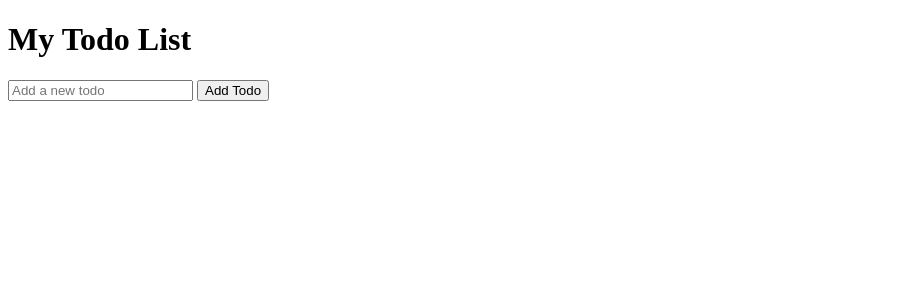
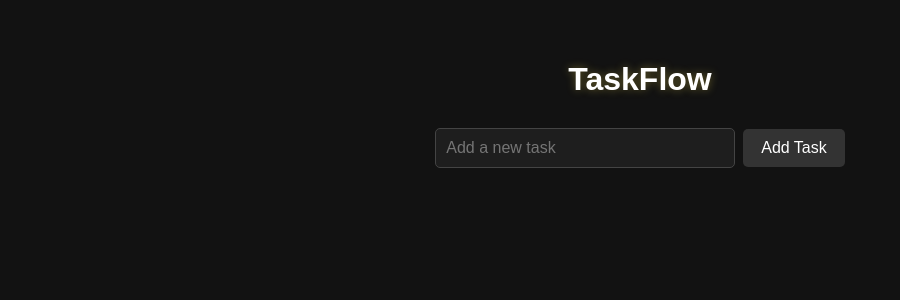
Before and after one commit to yagnagurram628/Task.Flow, a Flask app: page / in a window 1280 px wide. Shown: the top 300 px of the page, without its empty margins (0-900 px from the left). Run offline with Flask 3, Linux system fonts and the light colour scheme; data that the repository does not hold is empty.

Commit message:
Polish TaskFlow UI and refactor database handling

```diff
--- a/app.py
+++ b/app.py
@@ -1,75 +1,91 @@
 import sqlite3
-from flask import Flask, render_template, request, redirect, url_for
+from flask import Flask, render_template, request, redirect, url_for, g
 app = Flask(__name__)
 
 def get_db():
-    db=sqlite3.connect('todo.db')
-    db.row_factory=sqlite3.Row
+    if 'db' not in g:
+        g.db = sqlite3.connect('todo.db')
+        g.db.row_factory  = sqlite3.Row
+
+    return g.db
+
+@app.teardown_appcontext
+def close_db(exception):
+    db = g.pop('db', None)
+
+    if db is not None:
+        db.close()
+
+def init_db():
+    db = get_db()
     db.execute("""
-    CREATE TABLE IF NOT EXISTS todo(
-        id INTEGER PRIMARY KEY,
-        text TEXT,
-        completed INTEGER)
-        """)
+        CREATE TABLE IF NOT EXISTS todo(
+            id INTEGER PRIMARY KEY,
+            text TEXT,
+            completed INTEGER
+        )
+    """)
     db.commit()
-    return db
 
-@app.route('/', methods=['GET','POST'])
+@app.route('/', methods=['GET', 'POST'])
 def home():
 
-    db=get_db()
+    db = get_db()
     if request.method == 'POST':
-        todo=request.form['todo'].strip()
+        todo = request.form['todo'].strip()
 
         if not todo:
-            todos=db.execute("SELECT * FROM todo")
-            return render_template('home.html',todos=todos,error="Field is empty!")
+            todos = db.execute("SELECT * FROM todo")
+            return render_template('home.html', todos=todos, error="Field is empty!")
 
         db.execute("""
             INSERT INTO todo (text,completed)
-            VALUES(?,0)
-        """,(todo,))
+            VALUES (?,0)
+        """, (todo,))
         db.commit()
 
-    todos=db.execute("SELECT * FROM todo")
-    return render_template('home.html',todos=todos)
+    todos = db.execute("SELECT * FROM todo")
+    return render_template('home.html', todos=todos)
 
 @app.route('/delete/<int:id>')
 def delete(id):
-    db=get_db()
-    db.execute("DELETE FROM todo WHERE id=?",(id,))
+    db = get_db()
+    db.execute("DELETE FROM todo WHERE id=?", (id,))
     db.commit()
 
     return redirect(url_for('home'))
 
 @app.route('/completed/<int:id>')
 def completed(id):
-    db=get_db()
+    db = get_db()
     db.execute("""
         UPDATE todo
-        SET completed=1-completed
-        WHERE id=?
-    """,(id,))
+        SET completed = 1 - completed
+        WHERE id = ?
+    """, (id,))
     db.commit()
 
     return redirect(url_for('home'))
 
-@app.route('/edit/<int:id>',methods=['GET','POST'])
+@app.route('/edit/<int:id>',methods=['GET', 'POST'])
 def edit(id):
-    db=get_db()
-    if request.method=="POST":
-        ntext=request.form['text'].strip()
+    db = get_db()
+    if request.method == "POST":
+        ntext = request.form['text'].strip()
         if not ntext:
-            return render_template('edit.html',text=ntext, error="Field is empty!")
+            return render_template('edit.html', text=ntext, error="Field is empty!")
         db.execute("""
         UPDATE todo
-        SET text=?
-        WHERE id=?
-        """,(ntext,id))
+        SET text = ?
+        WHERE id = ?
+        """, (ntext, id))
         db.commit()
         return redirect(url_for('home'))
-    text=db.execute("SELECT text FROM todo where id=?",(id,)).fetchone()
-    return render_template('edit.html',text=text["text"])
+    text = db.execute("SELECT text FROM todo WHERE id = ?", (id,)).fetchone()
+    return render_template('edit.html', text=text["text"])
 
 if __name__=='__main__':
+    with app.app_context():
+        init_db()
+
     app.run(debug=True)
--- /dev/null
+++ b/static/style.css
@@ -0,0 +1,119 @@
+body {
+    background-color: #121212;
+    color: white;
+    font-family:  Arial, Helvetica, sans-serif;
+    margin: 0;
+    padding: 40px;
+}
+.heading  {
+    text-align: center;
+    margin-bottom: 30px;
+}
+form {
+    display: flex;
+    justify-content: center;
+    align-items: center;
+    gap: 8px;
+    margin-bottom: 30px;
+}
+form input {
+    background-color: #1e1e1e;
+    color: white;
+    border: 1px solid #444;
+    border-radius: 5px;
+    padding: 10px;
+    width: 100%;
+    max-width: 300px;
+    box-sizing: border-box;
+    font-size: 16px;
+}
+form button {
+    padding: 10px 18px;
+    font-size: 16px;
+    cursor: pointer;
+    background-color: #333;
+    color: white;
+    border: none;
+    border-radius: 5px;
+    transition: background-color 0.2s ease;
+}
+.todo-item {
+    background-color: #1e1e1e;
+    padding: 15px;
+    margin-bottom: 15px;
+    border-radius: 8px;
+
+    display: flex;
+    justify-content: space-between;
+    align-items: center;
+}
+.todo-actions a {
+    color: white;
+    text-decoration: none;
+    margin-left: 10px;
+    padding: 6px 10px;
+    border-radius: 5px;
+    background-color: #333;
+    transition: background-color 0.2s ease;
+}
+form button:hover {
+    background-color: #555;
+}
+.completed {
+    text-decoration: line-through;
+    opacity: 0.5;
+}
+.todo-list {
+    max-width: 800px;
+    margin: 0 auto;
+}
+.todo-text p {
+    margin: 0;
+}
+.complete-btn{
+    background-color: rgba(46, 125, 50, 0.35) !important;
+}
+.edit-btn {
+    background-color: rgba(50, 100, 180, 0.35) !important;
+}
+.delete-btn {
+    background-color: rgba(180, 50, 50, 0.35) !important;
+}
+.complete-btn:hover {
+    background-color: rgba(46, 125, 50, 0.6) !important;
+}
+
+.edit-btn:hover {
+    background-color: rgba(50, 100, 180, 0.6) !important;
+}
+
+.delete-btn:hover {
+    background-color: rgba(180, 50, 50, 0.6) !important;
+}
+.edit-form {
+    flex-direction: column;
+    margin-top: 40px;
+}
+
+.edit-form input {
+    max-width: 500px;
+}
+
+.edit-form button {
+    margin-top: 5px;
+}
+.heading h1 {
+    color: #fff;
+    text-shadow: 0 0 8px rgba(255, 230, 80, 0.35);
+}
+@media (max-width: 600px) {
+    .todo-item {
+        flex-direction: column;
+        align-items: stretch;
+        gap: 10px;
+    }
+    .todo-actions {
+        display: flex;
+        justify-content: flex-end;
+    }
+}
--- a/templates/edit.html
+++ b/templates/edit.html
@@ -1,6 +1,10 @@
 <!DOCTYPE html>
 <html>
-    <form method="POST">
+<head>
+    <title>Edit Task</title>
+    <link rel="stylesheet" href="{{ url_for('static', filename='style.css') }}">
+</head>
+    <form method="POST" class="edit-form">
         <input type="text" name="text" value="{{ text }}">
         <button type="Submit">Save</button>
     </form>
--- a/templates/home.html
+++ b/templates/home.html
@@ -1,29 +1,37 @@
 <!DOCTYPE html>
 <html>
 <head>
-    <title>Todo List</title>
+    <title>TaskFlow</title>
+    <link rel="stylesheet" href="{{ url_for('static',  filename='style.css') }}"
 </head>
 <body>
-    <h1>My Todo List</h1>
+    <div class="heading">
+        <h1>TaskFlow</h1>
+    </div>
     <form method="POST">
-        <input type="text" name="todo" placeholder="Add a new todo">
-        <button type="submit">Add Todo</button>
+        <input type="text" name="todo" placeholder="Add a new task">
+        <button type="submit">Add Task</button>
     </form>
     {% if error %}
         <p>{{ error }}</p>
     {% endif %}
-    <ol>
+    <div class="todo-list">
         {% for todo in todos %}
-        <li>{{ todo.text }}</li>
-        {% if todo.completed==True %}
-            <p>Completed!</p>
-            <a href="{{ url_for('completed', id=todo.id) }}">Undo</a>
-        {% else %}
-        <a href="{{ url_for('completed', id=todo.id) }}">Complete</a>
-        {% endif %}
-        <a href="{{ url_for('edit', id=todo.id) }}">Edit</a>
-        <a href="{{ url_for('delete', id=todo.id) }}">Delete</a>
+        <div class="todo-item">
+            <div class="todo-text">
+                <p class="{%  if todo.completed==True %}completed{% endif %}">{{ todo.text }}</p>
+            </div>
+            <div class="todo-actions">
+                {% if todo.completed==True %}
+                    <a <a class="complete-btn" href="{{ url_for('completed', id=todo.id) }}">Undo</a>
+                {% else %}
+                    <a class="complete-btn" href="{{ url_for('completed', id=todo.id) }}">Complete</a>
+                {% endif %}
+                    <a class="edit-btn" href="{{ url_for('edit', id=todo.id) }}">Edit</a>
+                    <a class="delete-btn" href="{{ url_for('delete', id=todo.id) }}">Delete</a>
+            </div>
+        </div>
         {% endfor %}
-    </ol>
+    </div>
 </body>
 </html>
```
Also changed, not shown: todo.db (deleted), 1 other file.
